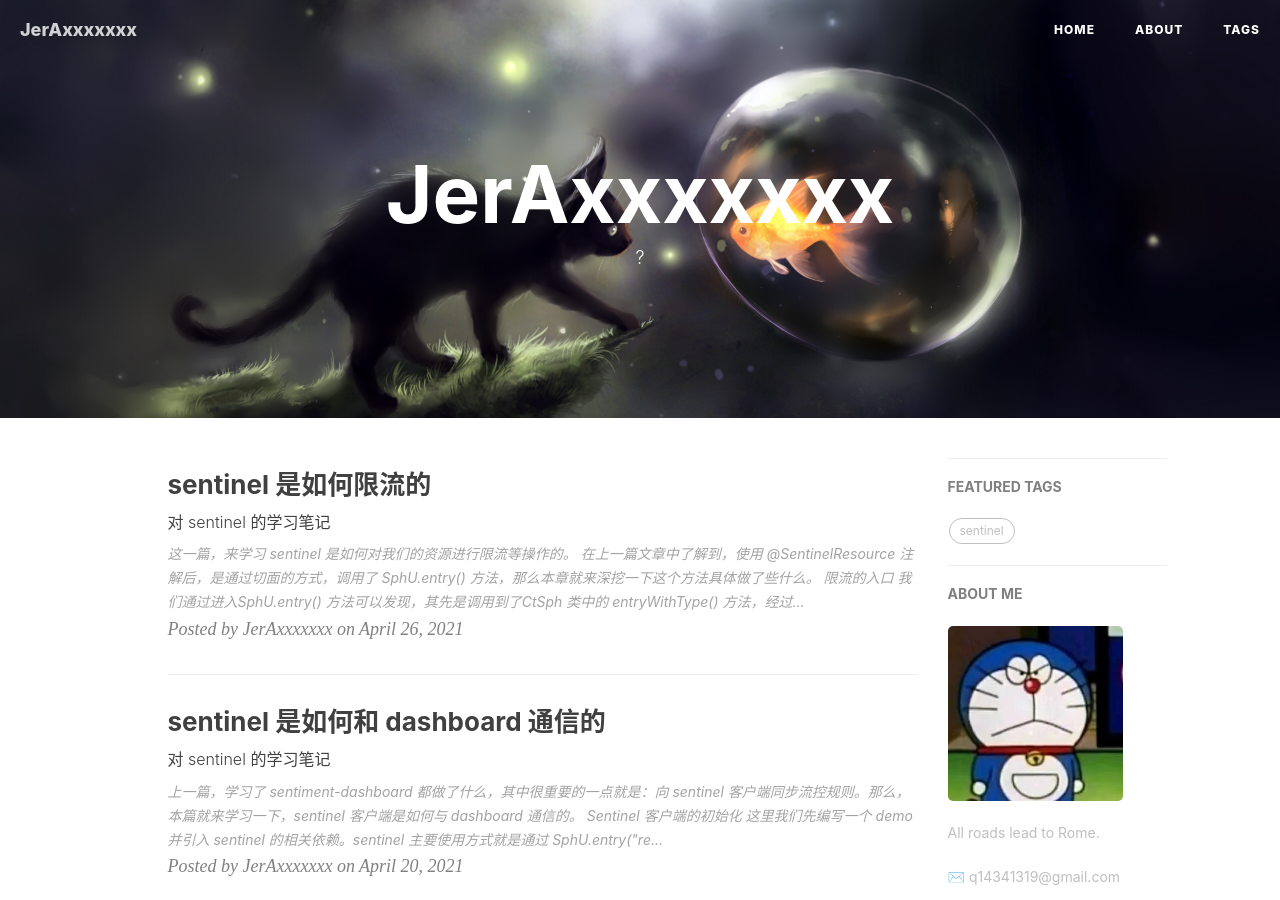
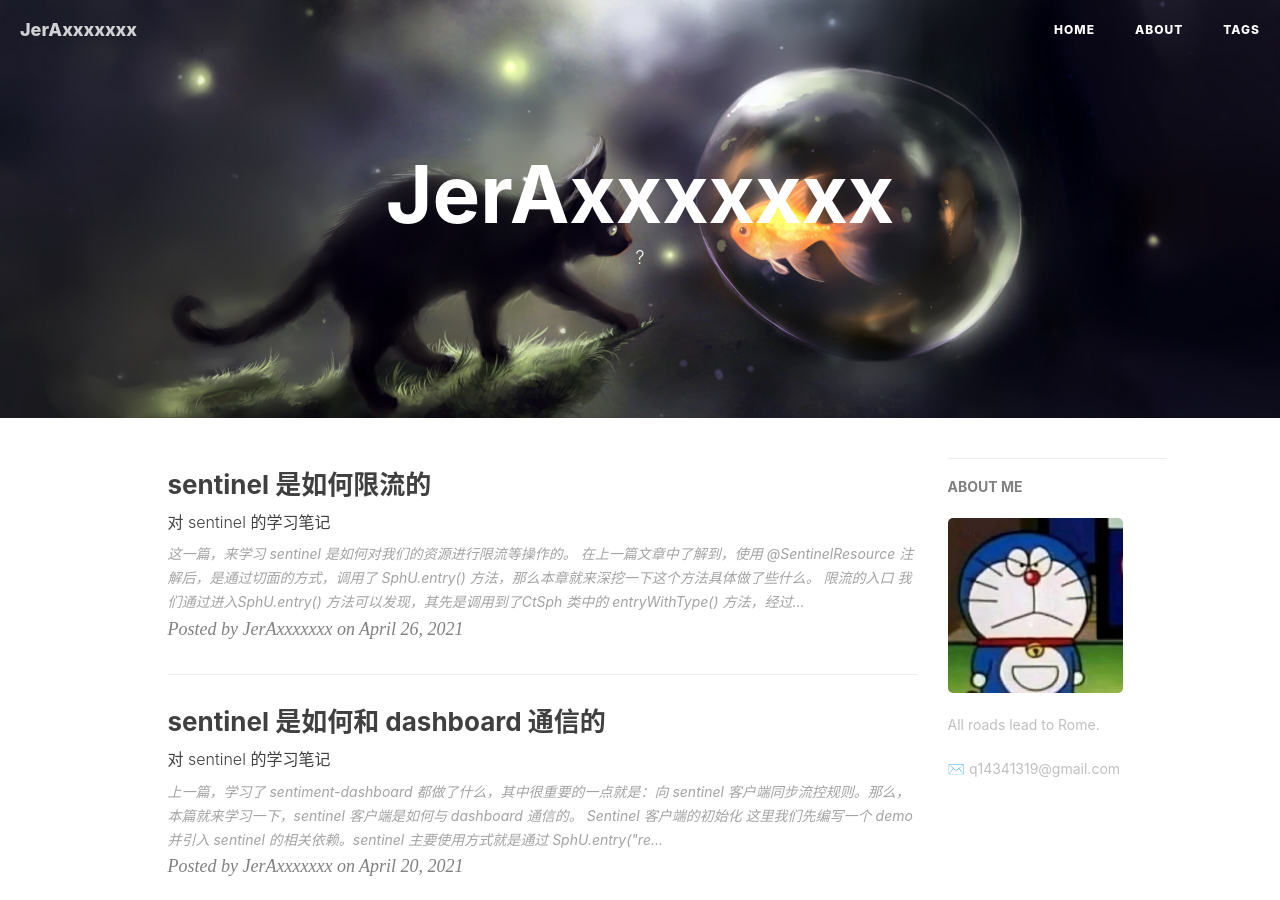
Before and after one commit to JerAxxxxxxx/JerAx.github.io, a Jekyll site: the page built from index.html, in a window 1280 px wide and 900 px high. Built offline with Jekyll 4.4.1, drawn with Linux system fonts in a browser that asks for light colours; nearby versions of some CDN libraries; the list of posts is cut into pages by our own code; comment, search, counter and statistics services are not loaded; some of the changed lines change nothing that is shown.

Commit message:
Update _config.yml

```diff
--- a/_config.yml
+++ b/_config.yml
@@ -82,7 +82,7 @@ ga_domain:                # 默认的是 auto, 这里我是自定义了的域名
 
 
 # Featured Tags
-featured-tags: true                     # 是否使用首页标签
+featured-tags: false                     # 是否使用首页标签
 featured-condition-size: 1              # 相同标签数量大于这个数，才会出现在首页
 
 
```
